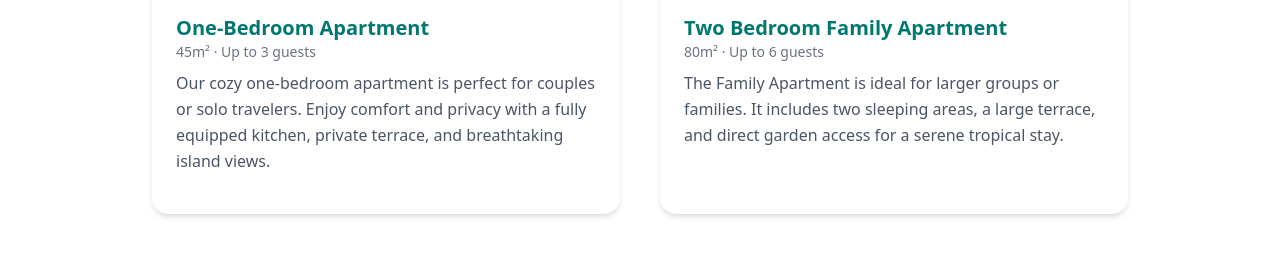
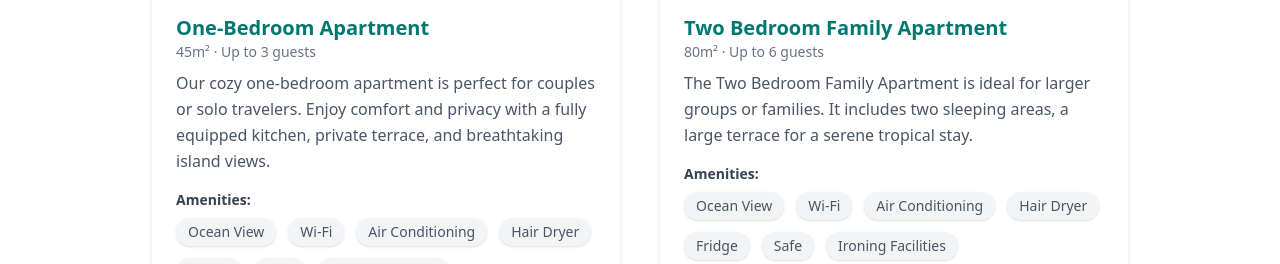
Before and after one commit to DovahSeb/jolieview-self-catering, an Angular app: page /accommodations in a window 1280 px wide. Shown: the part 524-788 px from the top of the page. Built offline with nearby package versions, Linux system fonts and the light colour scheme.

Commit message:
Added Amenities list to accommodations

```diff
--- a/src/app/features/components/accommodations/accommodations.component.html
+++ b/src/app/features/components/accommodations/accommodations.component.html
@@ -16,6 +16,17 @@
                     <h3 class="text-xl font-bold text-teal-700">{{ apt.name }}</h3>
                     <p class="text-sm text-gray-500 mb-2">{{ apt.surface }} · {{ apt.capacity }}</p>
                     <p class="text-gray-600 text-base leading-relaxed mb-4">{{ apt.description }}</p>
+
+                    <div class="mt-4">
+                        <h4 class="text-sm font-semibold text-gray-700 mb-2">Amenities:</h4>
+                        <div class="flex flex-wrap gap-3 text-sm text-gray-600">
+                          @for (amenity of apt.amenities; track $index) {
+                            <span class="flex items-center gap-2 bg-gray-100 px-3 py-1 rounded-full shadow-sm">
+                              {{ amenity }}
+                            </span>
+                          }
+                        </div>
+                    </div>
                 </div>
             </div>
         }
--- a/src/app/features/components/accommodations/accommodations.component.ts
+++ b/src/app/features/components/accommodations/accommodations.component.ts
@@ -18,6 +18,7 @@ export class AccommodationsComponent {
       description:
         'Our cozy one-bedroom apartment is perfect for couples or solo travelers. Enjoy comfort and privacy with a fully equipped kitchen, private terrace, and breathtaking island views.',
       image: 'images/img_one_bedroom1.jpg',
+      amenities: ['Ocean View', 'Wi-Fi', 'Air Conditioning', 'Hair Dryer', 'Fridge', 'Safe', 'Ironing Facilities', 'Fully Equipped Kitchen', 'Extra Bed on request']
     },
     {
       id: 2,
@@ -25,8 +26,9 @@ export class AccommodationsComponent {
       surface: '80m²',
       capacity: 'Up to 6 guests',
       description:
-        'The Family Apartment is ideal for larger groups or families. It includes two sleeping areas, a large terrace, and direct garden access for a serene tropical stay.',
+        'The Two Bedroom Family Apartment is ideal for larger groups or families. It includes two sleeping areas, a large terrace for a serene tropical stay.',
       image: 'images/img_family_apt1.jpg',
+      amenities: ['Ocean View', 'Wi-Fi', 'Air Conditioning', 'Hair Dryer', 'Fridge', 'Safe', 'Ironing Facilities', 'Fully Equipped Kitchen', 'Extra Bed on request']
     },
   ];
 }
```
